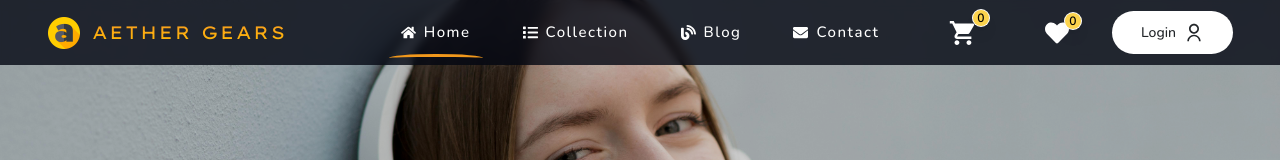
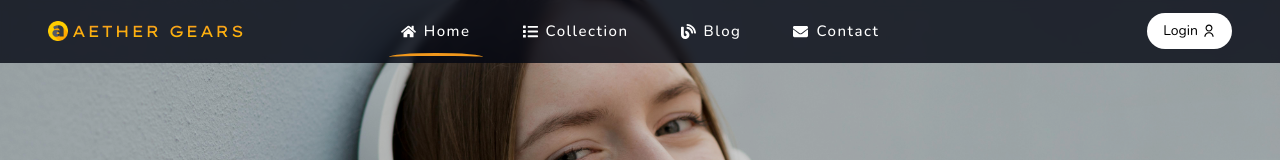
Before and after one commit to abdul180690/Aether-Gears---ReactJs-Project, a React (Vite) app in the folder frontend/: page / in a window 1280 px wide. Shown: the top 160 px of the page. Built offline with nearby package versions, Linux system fonts and the light colour scheme.

Commit message:
toggle function updated for cart and wishlist icons

```diff
--- a/frontend/src/components/Header.jsx
+++ b/frontend/src/components/Header.jsx
@@ -6,7 +6,7 @@ import { IoMdCart } from "react-icons/io";
 import { RiUserLine } from "react-icons/ri";
 import { ShopContext } from "../context/ShopContext";
 import logo from "../assets/icon.png";
-import { FaHeart } from "react-icons/fa";
+import { BsClipboard2HeartFill } from "react-icons/bs";
 
 const Header = () => {
   const [menuOpened, setMenuOpened] = useState(false);
@@ -17,14 +17,12 @@ const Header = () => {
   const toggleMenu = () => setMenuOpened((prev) => !prev);
 
   const handleScroll = () => {
-
     if (typeof window !== "undefined") {
       const currentScrollY = window.scrollY;
 
       if (currentScrollY > lastScrollY && currentScrollY > 200) {
         setHeaderVisible(false);
-      }
-      else if (currentScrollY < lastScrollY) {
+      } else if (currentScrollY < lastScrollY) {
         setHeaderVisible(true);
       }
 
@@ -39,19 +37,22 @@ const Header = () => {
     };
   }, [lastScrollY]);
 
+  const cartCount = getCartCount();
+  const wishlistCount = getWishListCount();
+
   return (
     <header
-      className={`max-padd-container w-full mb-2 bg-gray-950 bg-opacity-80 backdrop-blur-sm transition-all duration-300 ${
-        headerVisible ? "fixed top-0 left-0 w-full z-40 " : "-translate-y-full"
+      className={`max-padd-container w-screen  mb-2 bg-gray-950 bg-opacity-80 backdrop-blur-sm transition-all duration-300 ${
+        headerVisible ? "fixed top-0 left-0 w-full z-40" : "-translate-y-full"
       }`}
     >
       <div className="flexBetween py-3">
         {/* Logo */}
         <Link to={"/"} className="flex flex-1 items-center hover:scale-105 duration-300">
-          <span className="me-3">
-            <img src={logo} alt="Logo" className="w-8 h-8" />
+          <span className="me-1">
+            <img src={logo} alt="Logo" className="w-5 h-5" />
           </span>
-          <span className="heading-gradient  text-lg uppercase tracking-widest">Aether Gears</span>
+          <span className="heading-gradient uppercase tracking-widest">Aether Gears</span>
         </Link>
 
         {/* Navbar */}
@@ -68,37 +69,49 @@ const Header = () => {
         <div className="flex-1 flex items-center justify-end gap-x-2 xs:gap-x-8">
           {/* Menu Toggle Button */}
           {menuOpened ? (
-            <FaBarsStaggered onClick={toggleMenu} className="xl:hidden cursor-pointer text-2xl duration-300 text-white" />
+            <FaBarsStaggered
+              onClick={toggleMenu}
+              className="xl:hidden cursor-pointer text-xl duration-300 text-white hover:scale-90"
+            />
           ) : (
-            <FaBars onClick={toggleMenu} className="xl:hidden cursor-pointer text-2xl text-white duration-300" />
+            <FaBars
+              onClick={toggleMenu}
+              className="xl:hidden cursor-pointer text-xl text-white duration-300 hover:scale-90"
+            />
           )}
 
           {/* Cart */}
+          {cartCount > 0 && (
             <Link to={"/cart"} className="relative">
-            <div className="flex px-3 bold-18 text-white">
-              <IoMdCart className="text-3xl text-white" />
-              <span className="bg-amber-300 ring-white ring-1 text-black text-[12px] font-semibold absolute -top-2 -right-0 flexCenter w-4 h-4 rounded-full shadow-lg">
-                {getCartCount()}
+              <div className="flex px-3">
+                <IoMdCart className="text-2xl text-white hover:scale-125 duration-300" />
+                <span className="bg-amber-300 ring-white ring-1 text-black text-[12px] font-semibold absolute -top-2 right-0 flexCenter w-4 h-4 rounded-full shadow-lg">
+                  {cartCount}
                 </span>
               </div>
             </Link>
+          )}
 
           {/* Wishlist */}
+          {wishlistCount > 0 && (
             <Link to={"/wishlist"} className="relative">
-            <div className="flex px-3 bold-18 text-white">
-              <FaHeart className="ml-3 text-2xl text-white"/>
-              <span className="bg-amber-300 ring-white ring-1 text-black text-[12px] font-semibold absolute -top-2 -right-0 flexCenter w-4 h-4 rounded-full shadow-lg">
-                  {getWishListCount()}
+              <div className="flex">
+                <BsClipboard2HeartFill className="text-lg text-white hover:scale-125 duration-300" />
+                <span className="bg-amber-300 ring-white ring-1 text-black text-[12px] font-semibold absolute -top-2 -right-3 flexCenter w-4 h-4 rounded-full shadow-lg">
+                  {wishlistCount}
                 </span>
-
               </div>
             </Link>
+          )}
 
           {/* Login Button */}
           <div className="relative">
-            <button onClick={() => navigate('/login')} className="btn-white flexCenter gap-x-2 hover:bg-slate-300/95 duration-300">
+            <button
+              onClick={() => navigate("/login")}
+              className="p-2 px-4 bg-white rounded-full text-sm flexCenter gap-x-1 hover:bg-slate-300/95 duration-300"
+            >
               Login
-              <RiUserLine className="text-xl" />
+              <RiUserLine className="" />
             </button>
           </div>
         </div>
```
Lines whose indentation alone changed are shown as unchanged.
